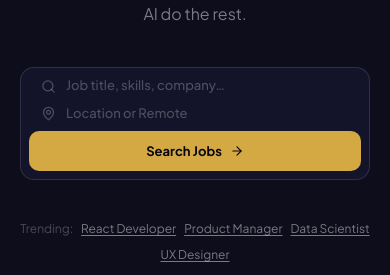
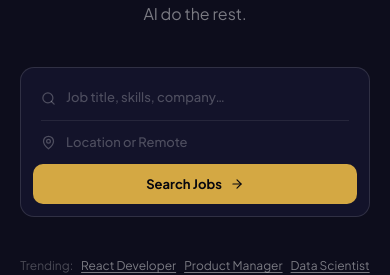
Before and after one commit to Dark204git/TalentBridge-Jobportal, a React (Vite) app in the folder frontend/: page / in a window 390 px wide. Shown: the part 368-643 px from the top of the page. Built offline with nearby package versions, Linux system fonts and the light colour scheme; no server answers; the HTML template or start-up script is replaced by a standard one.

Commit message:
fix search bar in landing page

```diff
--- a/frontend/src/pages/LandingPage.jsx
+++ b/frontend/src/pages/LandingPage.jsx
@@ -76,10 +76,10 @@ export default function LandingPage() {
           {/* Search */}
           <form onSubmit={handleSearch} className="max-w-2xl mx-auto mb-10">
             <div
-              className="flex flex-col sm:flex-row gap-2 p-2 rounded-[14px]"
+              className="flex flex-col sm:flex-row gap-0 p-2 rounded-[14px]"
               style={{ background: '#13132a', border: '1px solid rgba(255,255,255,0.12)' }}
             >
-              <div className="flex items-center gap-2.5 flex-1 px-3">
+              <div className="flex items-center gap-2.5 flex-1 px-3 py-3 sm:py-0">
                 <Search size={15} className="text-white/25 flex-shrink-0" />
                 <input
                   value={search}
@@ -88,11 +88,18 @@ export default function LandingPage() {
                   className="flex-1 bg-transparent text-white placeholder-white/25 text-[13px] outline-none font-medium"
                 />
               </div>
+
+              {/* Divider — horizontal on mobile, vertical on desktop */}
+              <div
+                className="block sm:hidden mx-3"
+                style={{ height: '1px', background: 'rgba(255,255,255,0.08)' }}
+              />
               <div
                 className="hidden sm:block w-px my-2"
                 style={{ background: 'rgba(255,255,255,0.08)' }}
               />
-              <div className="flex items-center gap-2.5 px-3 sm:w-44">
+
+              <div className="flex items-center gap-2.5 px-3 py-3 sm:py-0 sm:w-44">
                 <MapPin size={15} className="text-white/25 flex-shrink-0" />
                 <input
                   value={location}
@@ -101,9 +108,12 @@ export default function LandingPage() {
                   className="flex-1 bg-transparent text-white placeholder-white/25 text-[13px] outline-none font-medium"
                 />
               </div>
-              <button type="submit" className="btn-primary rounded-[10px] text-[13px] flex-shrink-0">
-                Search Jobs <ArrowRight size={14} />
-              </button>
+
+              <div className="p-1 pt-0 sm:p-0">
+                <button type="submit" className="btn-primary rounded-[10px] text-[13px] flex-shrink-0 w-full sm:w-auto">
+                  Search Jobs <ArrowRight size={14} />
+                </button>
+              </div>
             </div>
           </form>
 
```
